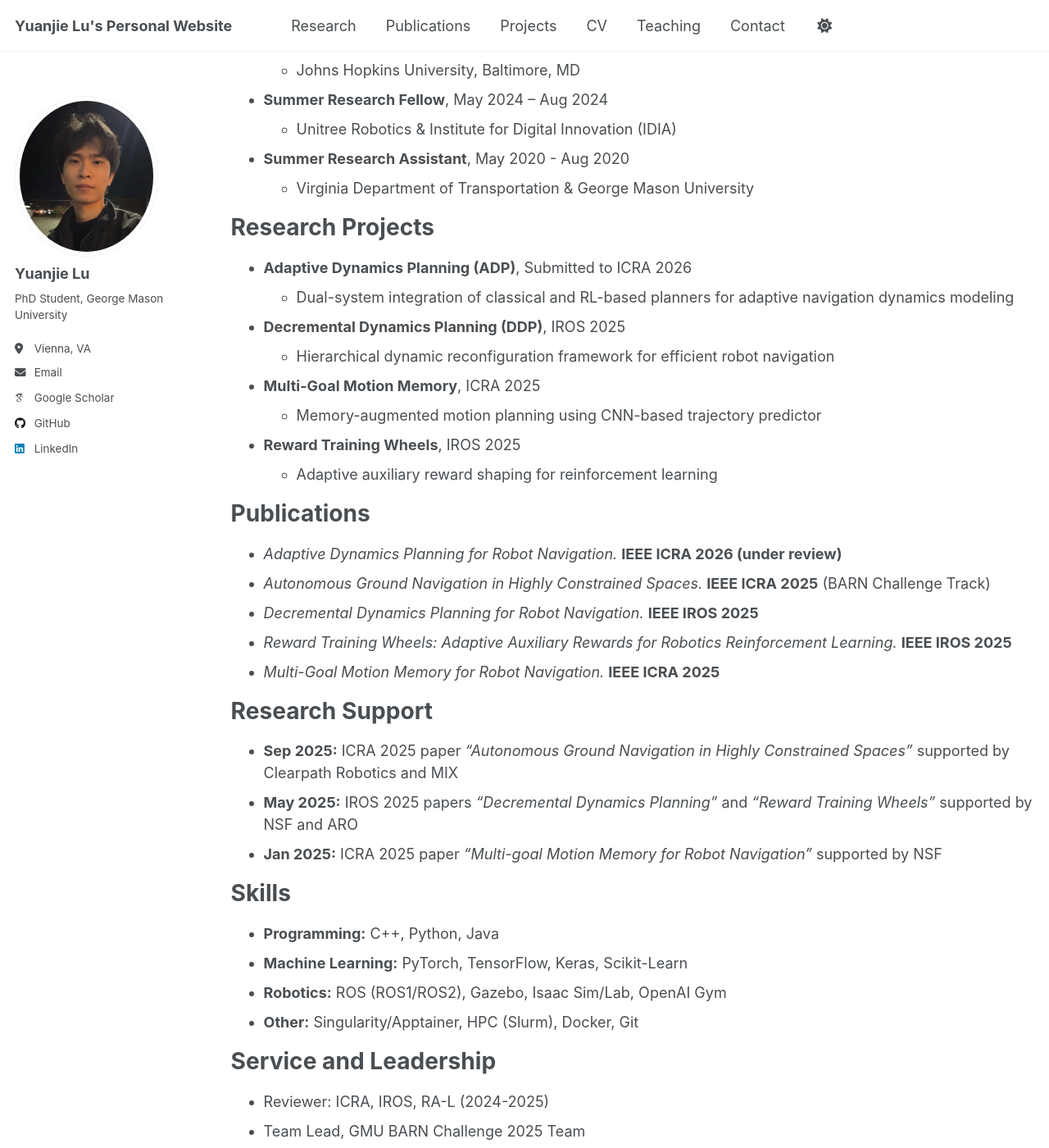
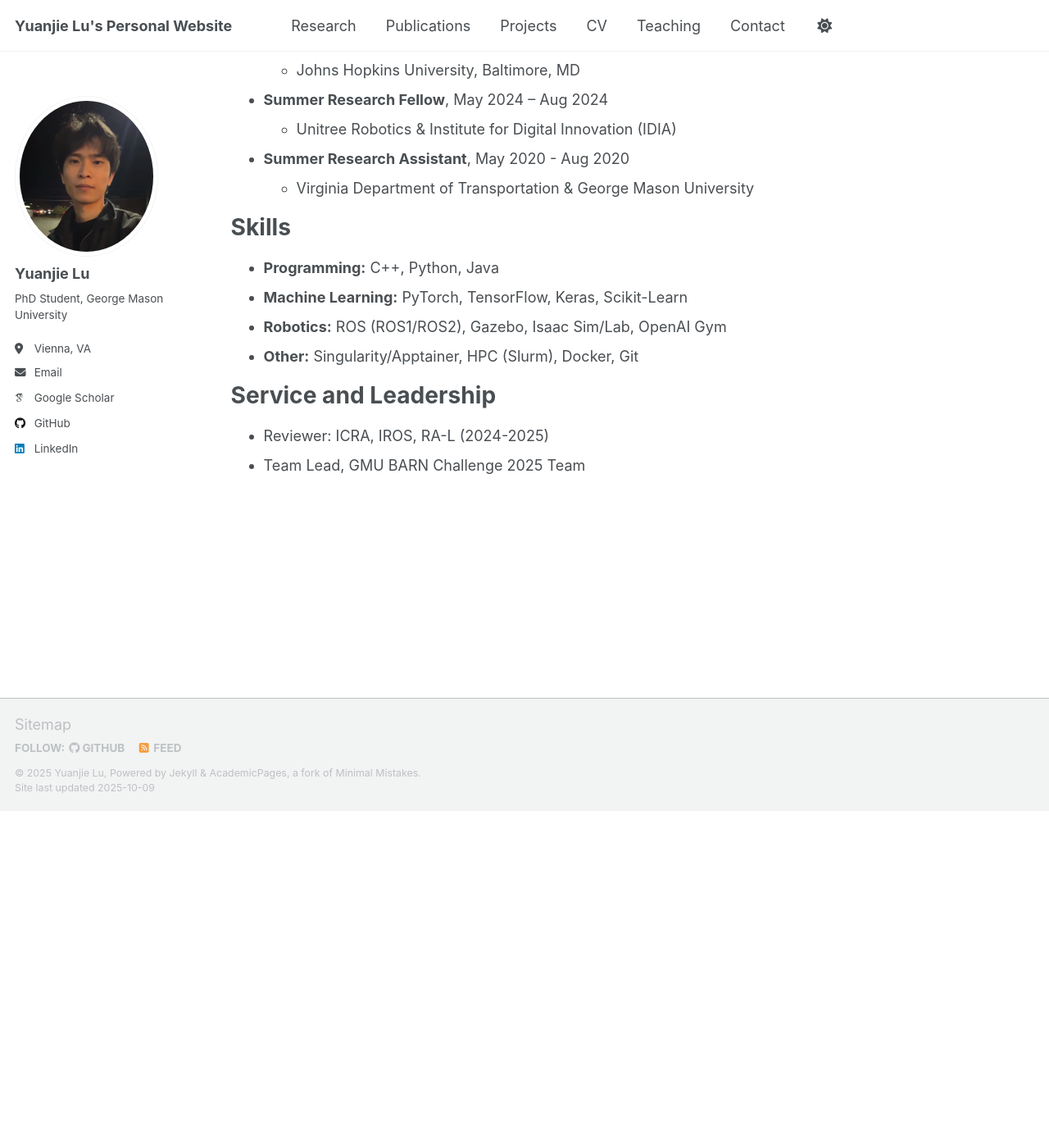
Before and after one commit to yuanjielu-64/yuanjielu-64.github.io, a Jekyll site: the page built from _pages/cv.md, in a window 1280 px wide and 1400 px high, scrolled down 569 px. Shown: the whole window at 82% size. Built offline with Jekyll 4.4.1, drawn with Linux system fonts in a browser that asks for light colours; some web fonts are replaced; a script that is not in the unit is left out; after the commit the page ends 1558 px from its top, so only the background shows below that; some of the changed text lies outside the part shown.

Commit message:
Update cv.md

```diff
--- a/_pages/cv.md
+++ b/_pages/cv.md
@@ -34,34 +34,6 @@ Research & Work Experience
 * **Summer Research Assistant**, May 2020 - Aug 2020
   * Virginia Department of Transportation & George Mason University
 
-Research Projects
-======
-* **Adaptive Dynamics Planning (ADP)**, Submitted to ICRA 2026
-  * Dual-system integration of classical and RL-based planners for adaptive navigation dynamics modeling
-
-* **Decremental Dynamics Planning (DDP)**, IROS 2025
-  * Hierarchical dynamic reconfiguration framework for efficient robot navigation
-
-* **Multi-Goal Motion Memory**, ICRA 2025
-  * Memory-augmented motion planning using CNN-based trajectory predictor
-
-* **Reward Training Wheels**, IROS 2025
-  * Adaptive auxiliary reward shaping for reinforcement learning
-
-Publications
-======
-* *Adaptive Dynamics Planning for Robot Navigation.* **IEEE ICRA 2026 (under review)**
-* *Autonomous Ground Navigation in Highly Constrained Spaces.* **IEEE ICRA 2025** (BARN Challenge Track)
-* *Decremental Dynamics Planning for Robot Navigation.* **IEEE IROS 2025**
-* *Reward Training Wheels: Adaptive Auxiliary Rewards for Robotics Reinforcement Learning.* **IEEE IROS 2025**
-* *Multi-Goal Motion Memory for Robot Navigation.* **IEEE ICRA 2025**
-
-Research Support
-======
-* **Sep 2025:** ICRA 2025 paper *“Autonomous Ground Navigation in Highly Constrained Spaces”* supported by Clearpath Robotics and MIX
-* **May 2025:** IROS 2025 papers *“Decremental Dynamics Planning”* and *“Reward Training Wheels”* supported by NSF and ARO
-* **Jan 2025:** ICRA 2025 paper *“Multi-goal Motion Memory for Robot Navigation”* supported by NSF
-
 Skills
 ======
 * **Programming:** C++, Python, Java
```
Also changed, not shown: other parts of _pages/cv.md (+0 -6 lines).
